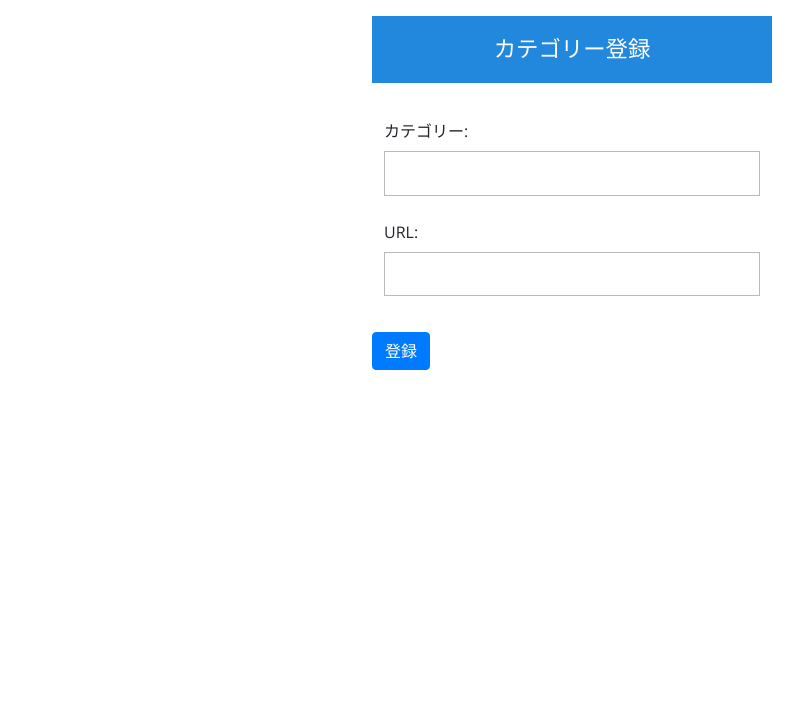
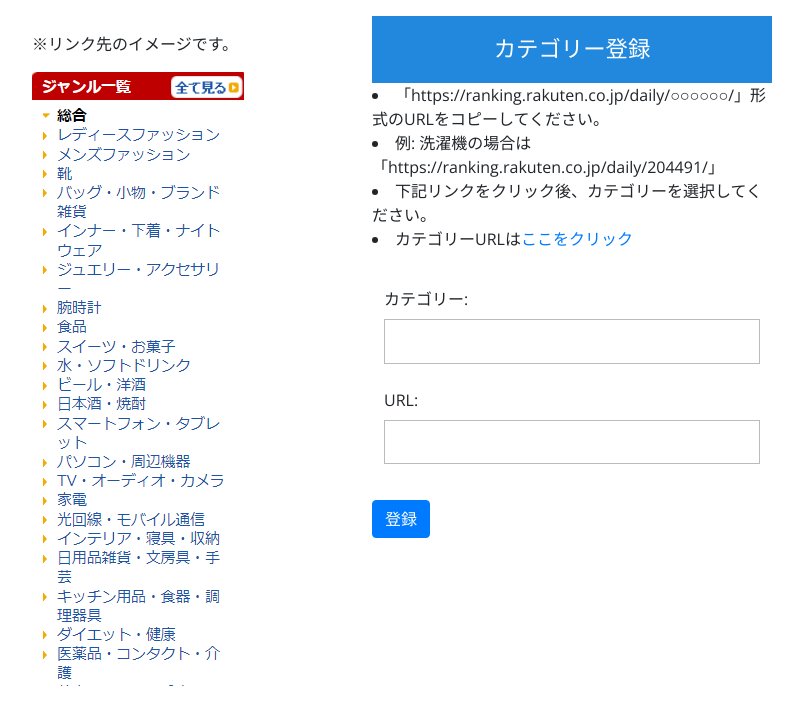
Before and after one commit to gana0827/mysite, a Django app: page /rakuten/category_form/ in a window 1280 px wide. Shown: the part 72-800 px from the top of the page, without its empty margins (68-871 px from the left). Run offline with Django 4.2, Linux system fonts and the light colour scheme; the visitor is signed in with stand-in values (Sample User, id 1); some libraries are stand-ins or nearby versions.

Commit message:
second_commit

```diff
--- a/mysite/settings.py
+++ b/mysite/settings.py
@@ -23,7 +23,7 @@
 SECRET_KEY = 'django-insecure-%nm^428aeu6k(2%fm5jykf^w!ytj*@b1q(+qgfo-hda@gyyqgq'
 
 # SECURITY WARNING: don't run with debug turned on in production!
-DEBUG = True
+DEBUG = False
 
 ALLOWED_HOSTS = []
 
@@ -122,6 +122,9 @@
 STATIC_URL = '/static/'
 STATIC_ROOT = os.path.join(BASE_DIR, "static")
 
+MEDIA_ROOT = os.path.join(BASE_DIR, 'media')
+MEDIA_URL = '/media/'
+
 # Default primary key field type
 # https://docs.djangoproject.com/en/4.1/ref/settings/#default-auto-field
 
--- a/mysite/urls.py
+++ b/mysite/urls.py
@@ -16,7 +16,15 @@
 from django.contrib import admin
 from django.urls import path, include
 
+#画像を表示するためのインポート
+from . import settings # type: ignore
+from django.contrib.staticfiles.urls import static # type: ignore
+from django.contrib.staticfiles.urls import staticfiles_urlpatterns
+
 urlpatterns = [
     path('admin/', admin.site.urls),
     path('rakuten/',include('rakuten.urls')),
 ]
+
+urlpatterns += staticfiles_urlpatterns()
+urlpatterns += static(settings.MEDIA_URL, document_root=settings.MEDIA_ROOT)
--- a/rakuten/forms.py
+++ b/rakuten/forms.py
@@ -50,6 +50,18 @@
         #フィールドはすべて
         fields = ('name', 'url', 'store', 'price', 'price_fluctuation', 'category')
 
+    #ユーザー事のカテゴリーをformに表示するために初期化
+    def __init__(self, *args, **kwargs):
+
+            # ユーザーを取得
+            user = kwargs.pop('user', None)
+            super().__init__(*args, **kwargs)
+
+            # ユーザーごとの処理を追加
+            if user:
+                # ユーザーに紐づくカテゴリーのみを改めて「category」フィールドに追加
+                self.fields['category'].queryset = Categories.objects.filter(user=user)
+
 #カテゴリーを更新するモデルフォーム
 class CategoryUpdateForm(forms.ModelForm):
 
--- a/rakuten/static/css/style_category_form.css
+++ b/rakuten/static/css/style_category_form.css
@@ -25,6 +25,22 @@
   background: rgb(255, 255, 255);
   font-family: 'Open Sans', sans-serif;
 }
+
+.genre {
+  width: 400px;
+  margin: 16px auto;
+  font-size: 16px;
+}
+
+img.example1 {
+  width: 96px;
+  height: 65px;
+  }
+
+.genre {
+    float:  left;   /* 回り込み指定 */
+}
+
 
 .category {
   width: 400px;
--- a/rakuten/templates/category_form.html
+++ b/rakuten/templates/category_form.html
@@ -16,14 +16,23 @@
 </head>
 
 <body>
+{% block content %}
+<div class="genre">
+    <p style="padding-left: 100px;">※リンク先のイメージです。</p>
+    <img src="/media/genre.png" style="padding-left: 100px;" border="0" />
+</div>
 
-{% block content %}
 <div class="category">
+
    <link href="{% static 'css/style_category_form.css' %}" rel="stylesheet">
     <div style="category-triangle"></div>
     <h1 class="category-header">カテゴリー登録</h1>
 
 <table>
+<li>「https://ranking.rakuten.co.jp/daily/○○○○○○/」形式のURLをコピーしてください。</li>
+<li>例: 洗濯機の場合は「https://ranking.rakuten.co.jp/daily/204491/」</li>
+<li>下記リンクをクリック後、カテゴリーを選択してください。</li>
+<li>カテゴリーURLは<a href="https://ranking.rakuten.co.jp/daily/" target="_blank" rel="noopener noreferrer">ここをクリック</a></li>
 {% if request.user.is_authenticated %}
         {% if user == request.user %}
             <form method="POST">{% csrf_token %}
@@ -33,8 +42,8 @@
         {% endif %}
 {% endif %}
 </table>
+</div>
 
-</div>
 
 </body>
 {% endblock %}
--- a/rakuten/templates/product_form.html
+++ b/rakuten/templates/product_form.html
@@ -22,7 +22,6 @@
     <h1 class="product-header">商品登録</h1>
 
 <table>
-
 {% if request.user.is_authenticated %}
     {% if user == request.user %}
         <form method="POST">{% csrf_token %}
--- a/rakuten/views.py
+++ b/rakuten/views.py
@@ -16,8 +16,6 @@
 from bs4 import BeautifulSoup
 import requests
 import pandas as pd
-import json
-import random
 
 #homeのテンプレート
 class home_templateView(LoginRequiredMixin, TemplateView):
@@ -65,7 +63,7 @@
     form_class = forms.ProductModelForm
     success_url = reverse_lazy('rakuten:product_list')
 
-    #商品情報の新規登録
+    #商品情報の新規登録(DBに登録)
     def form_valid(self, form):
         if form.is_valid():
 
@@ -73,6 +71,13 @@
             form.instance.user_id = self.request.user.id # type: ignore
             form.save()  # type: ignore
         return super(ProductFormView, self).form_valid(form) # type: ignore
+
+    #ユーザー事のカテゴリーを用事する(forms.pyに渡す)
+    def get_form_kwargs(self):
+        kwargs = super().get_form_kwargs()
+        #ユーザー情報を渡す
+        kwargs['user'] = self.request.user
+        return kwargs
 
 #登録したカテゴリーを表示
 class CategoryListView(LoginRequiredMixin, ListView):
```
Also changed, not shown: db.sqlite3, media/genre.png (added), rakuten/migrations/0001_initial.py, rakuten/urls.py (line endings or trailing spaces).
